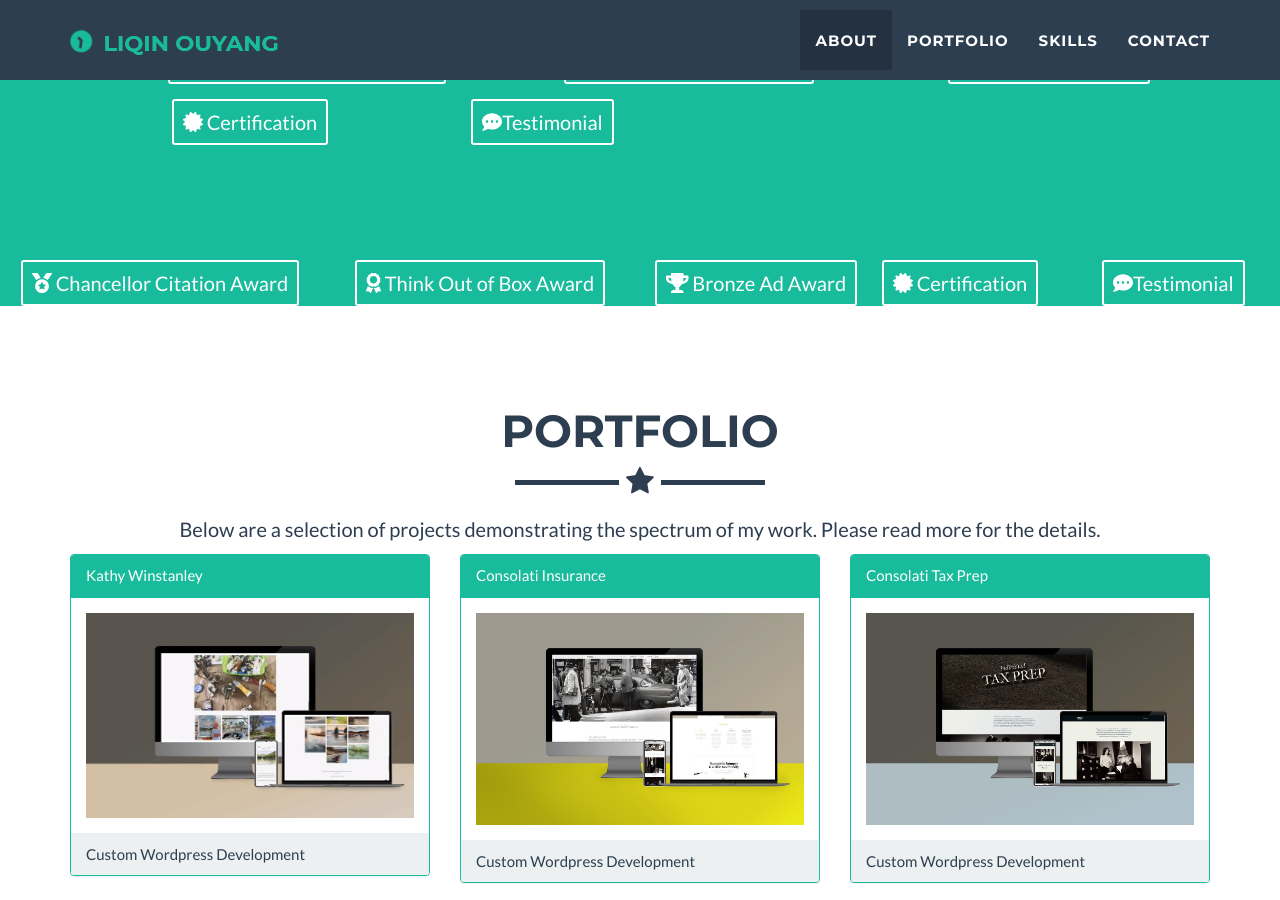
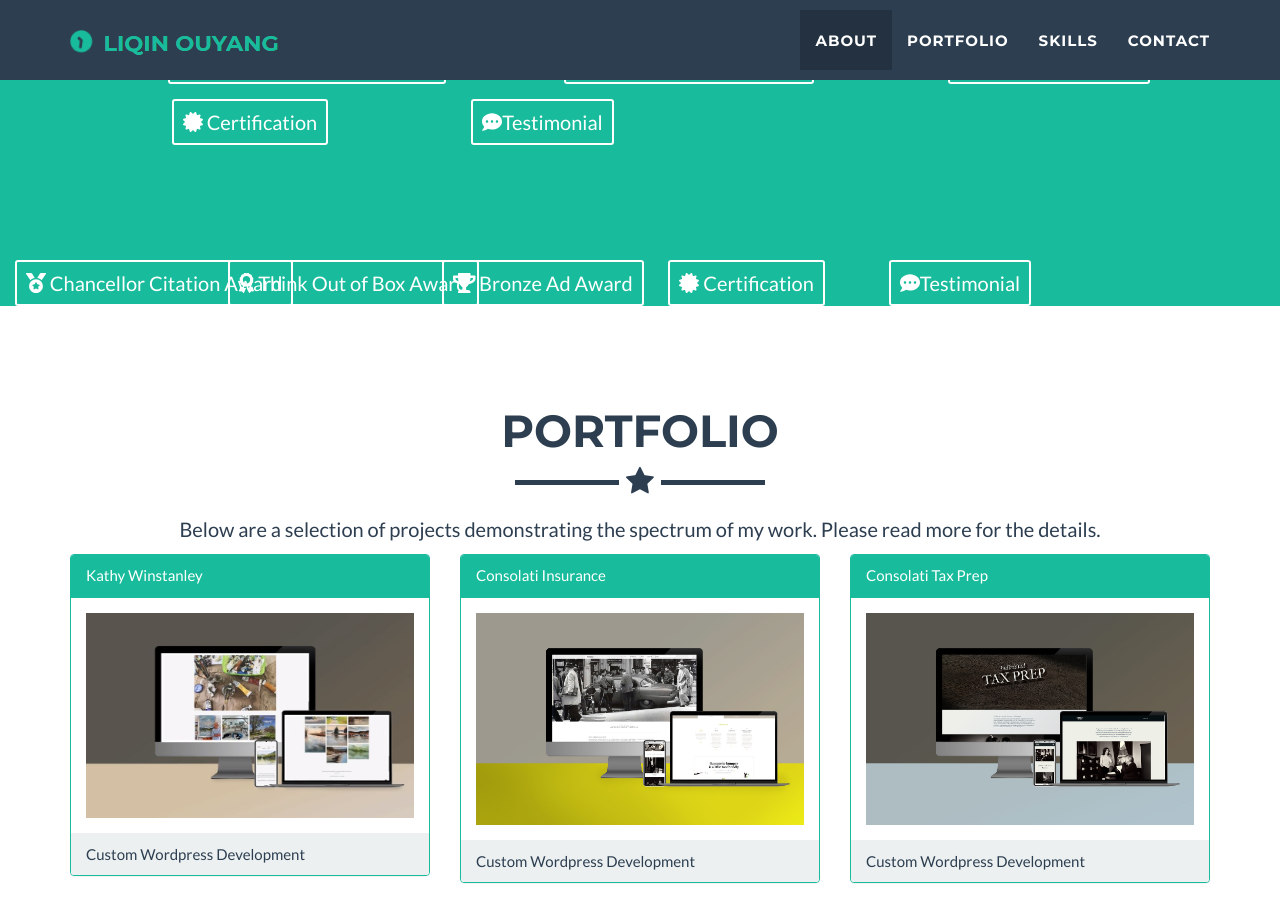
Before and after one commit to hbxtoylq/hbxtoylq.github.io, a Jekyll site: the page built from index.html, in a window 1280 px wide and 900 px high, scrolled down 502 px. Built offline with Jekyll 4.4.1, drawn with Linux system fonts in a browser that asks for light colours; nearby versions of some CDN libraries.

Commit message:
Update header.html

```diff
--- a/_includes/header.html
+++ b/_includes/header.html
@@ -51,11 +51,11 @@
 
      </div>
 	    <div class="row"><div class="col-lg-12">
-                         <div class="col-lg-3  text-center">
+                         <div class="col-lg-2  text-center">
                                 <a href="img/reward/award2.png" class="btn btn-sm btn-outline" target="_blank">
                                  <i class="fas fa-medal"></i> Chancellor Citation Award </a>
                          </div>
-                       <div class="col-lg-3 text-center">
+                       <div class="col-lg-2 text-center">
                                  <a href="img/reward/award3.png" class="btn btn-sm btn-outline" target="_blank">
                                  <i class="fas fa-award"></i> Think Out of Box Award </a>
                          </div>
```
